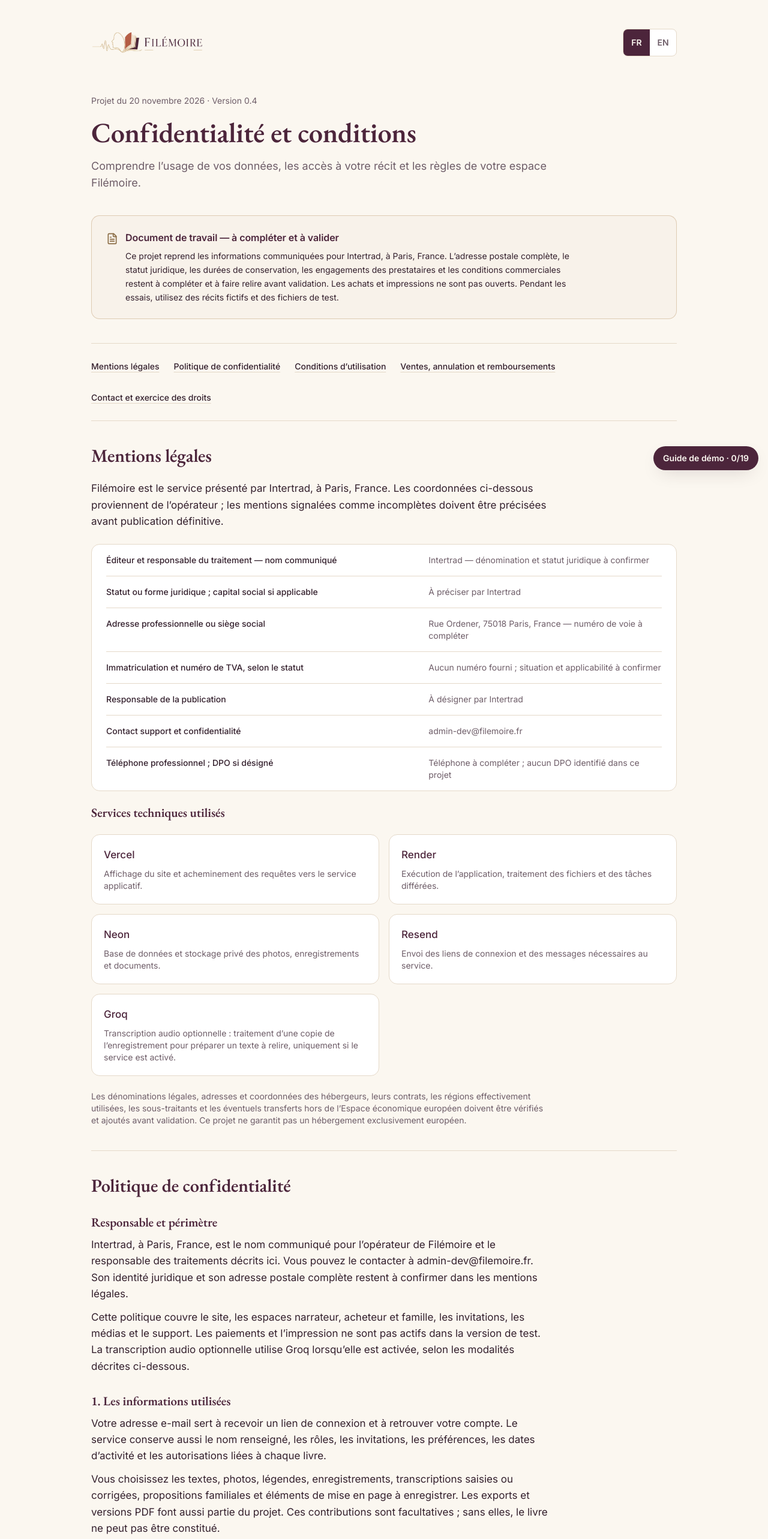
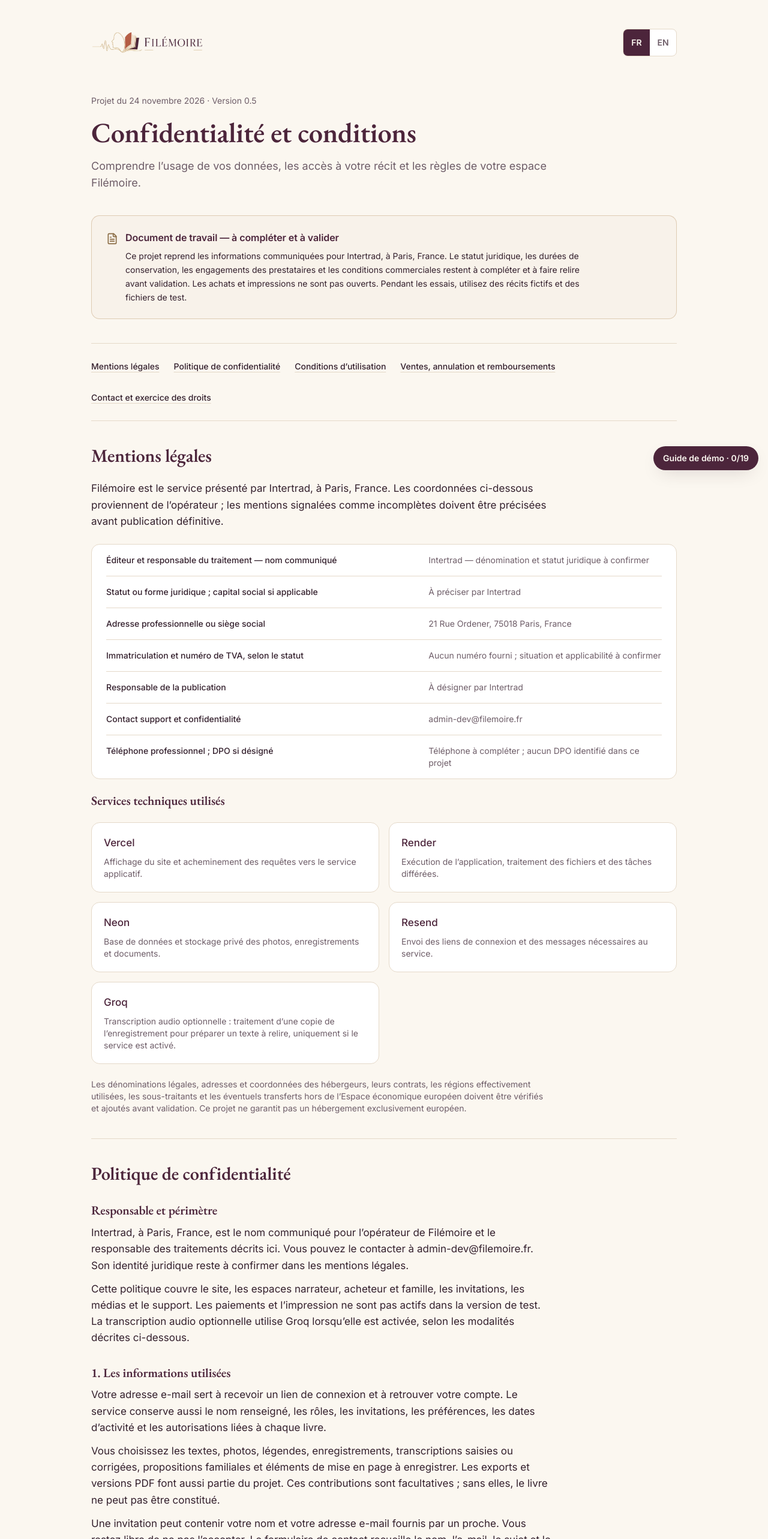
Before and after one commit to filmoire/FILEMOIRE, a Next.js app: page /legal in a window 1280 px wide. Shown: the top 2566 px of the page at 60% size. Built offline with nearby package versions, Linux system fonts and the light colour scheme.

Commit message:
Publish the supplied Intertrad street address in both languages

```diff
--- a/src/content/legal.ts
+++ b/src/content/legal.ts
@@ -10,16 +10,16 @@ export const LEGAL_LABELS = {
     "Understand how your data is used, who can access your story and the rules for your Filémoire workspace.",
   ],
   version: [
-    "Projet du 20 novembre 2026 · Version 0.4",
-    "Draft dated 20 November 2026 · Version 0.4",
+    "Projet du 24 novembre 2026 · Version 0.5",
+    "Draft dated 24 November 2026 · Version 0.5",
   ],
   draftTitle: [
     "Document de travail — à compléter et à valider",
     "Working draft — completion and review required",
   ],
   draftBody: [
-    "Ce projet reprend les informations communiquées pour Intertrad, à Paris, France. L’adresse postale complète, le statut juridique, les durées de conservation, les engagements des prestataires et les conditions commerciales restent à compléter et à faire relire avant validation. Les achats et impressions ne sont pas ouverts. Pendant les essais, utilisez des récits fictifs et des fichiers de test.",
-    "This draft uses the information supplied for Intertrad in Paris, France. The full postal address, legal status, retention periods, provider arrangements and commercial terms still require completion and review before approval. Purchases and printing are not open. Use fictional stories and test files during testing.",
+    "Ce projet reprend les informations communiquées pour Intertrad, à Paris, France. Le statut juridique, les durées de conservation, les engagements des prestataires et les conditions commerciales restent à compléter et à faire relire avant validation. Les achats et impressions ne sont pas ouverts. Pendant les essais, utilisez des récits fictifs et des fichiers de test.",
+    "This draft uses the information supplied for Intertrad in Paris, France. The legal status, retention periods, provider arrangements and commercial terms still require completion and review before approval. Purchases and printing are not open. Use fictional stories and test files during testing.",
   ],
   navigation: ["Dans ce document", "In this document"],
   operatorTitle: ["Mentions légales", "Legal notice"],
@@ -98,8 +98,8 @@ export const OPERATOR_FIELDS: { label: LegalText; value: LegalText }[] = [
       "Business or registered office address",
     ],
     value: [
-      "Rue Ordener, 75018 Paris, France — numéro de voie à compléter",
-      "Rue Ordener, 75018 Paris, France — street number required",
+      "21 Rue Ordener, 75018 Paris, France",
+      "21 Rue Ordener, 75018 Paris, France",
     ],
   },
   {
@@ -183,8 +183,8 @@ export const PRIVACY_SECTIONS: Section[] = [
     title: ["Responsable et périmètre", "Controller and scope"],
     paragraphs: [
       [
-        "Intertrad, à Paris, France, est le nom communiqué pour l’opérateur de Filémoire et le responsable des traitements décrits ici. Vous pouvez le contacter à admin-dev@filemoire.fr. Son identité juridique et son adresse postale complète restent à confirmer dans les mentions légales.",
-        "Intertrad in Paris, France is the supplied name of Filémoire’s operator and controller for the processing described here. Contact it at admin-dev@filemoire.fr. Its legal identity and full postal address still require confirmation in the legal notice.",
+        "Intertrad, à Paris, France, est le nom communiqué pour l’opérateur de Filémoire et le responsable des traitements décrits ici. Vous pouvez le contacter à admin-dev@filemoire.fr. Son identité juridique reste à confirmer dans les mentions légales.",
+        "Intertrad in Paris, France is the supplied name of Filémoire’s operator and controller for the processing described here. Contact it at admin-dev@filemoire.fr. Its legal identity still requires confirmation in the legal notice.",
       ],
       [
         "Cette politique couvre le site, les espaces narrateur, acheteur et famille, les invitations, les médias et le support. Les paiements et l’impression ne sont pas actifs dans la version de test. La transcription audio optionnelle utilise Groq lorsqu’elle est activée, selon les modalités décrites ci-dessous.",
@@ -603,8 +603,8 @@ export const REFUND_SECTIONS: Section[] = [
     ],
     paragraphs: [
       [
-        "À l’attention d’Intertrad — admin-dev@filemoire.fr ; adresse postale complète : [à compléter avant vente]. Je vous notifie ma décision de me rétracter du contrat concernant : [bien ou service]. Référence : [commande]. Commandé le : [date] / reçu le : [date, si applicable]. Nom du consommateur : [nom]. Adresse du consommateur : [adresse]. Date : [date]. Signature uniquement pour un envoi sur papier. Ce modèle n’a pas à être envoyé pour une simple demande d’information et ne contient aucun numéro de carte bancaire.",
-        "To Intertrad — admin-dev@filemoire.fr; full postal address: [required before sales]. I notify you that I withdraw from the contract for: [goods or service]. Reference: [order]. Ordered on: [date] / received on: [date, if relevant]. Consumer’s name: [name]. Consumer’s address: [address]. Date: [date]. Signature only for paper submissions. Do not send this template for a simple enquiry; it does not require payment-card numbers.",
+        "À l’attention d’Intertrad — admin-dev@filemoire.fr ; adresse postale : 21 Rue Ordener, 75018 Paris, France. Je vous notifie ma décision de me rétracter du contrat concernant : [bien ou service]. Référence : [commande]. Commandé le : [date] / reçu le : [date, si applicable]. Nom du consommateur : [nom]. Adresse du consommateur : [adresse]. Date : [date]. Signature uniquement pour un envoi sur papier. Ce modèle n’a pas à être envoyé pour une simple demande d’information et ne contient aucun numéro de carte bancaire.",
+        "To Intertrad — admin-dev@filemoire.fr; postal address: 21 Rue Ordener, 75018 Paris, France. I notify you that I withdraw from the contract for: [goods or service]. Reference: [order]. Ordered on: [date] / received on: [date, if relevant]. Consumer’s name: [name]. Consumer’s address: [address]. Date: [date]. Signature only for paper submissions. Do not send this template for a simple enquiry; it does not require payment-card numbers.",
       ],
     ],
   },
```
Also changed, not shown: 5 other files (tests, documents, lock files or other folders).
